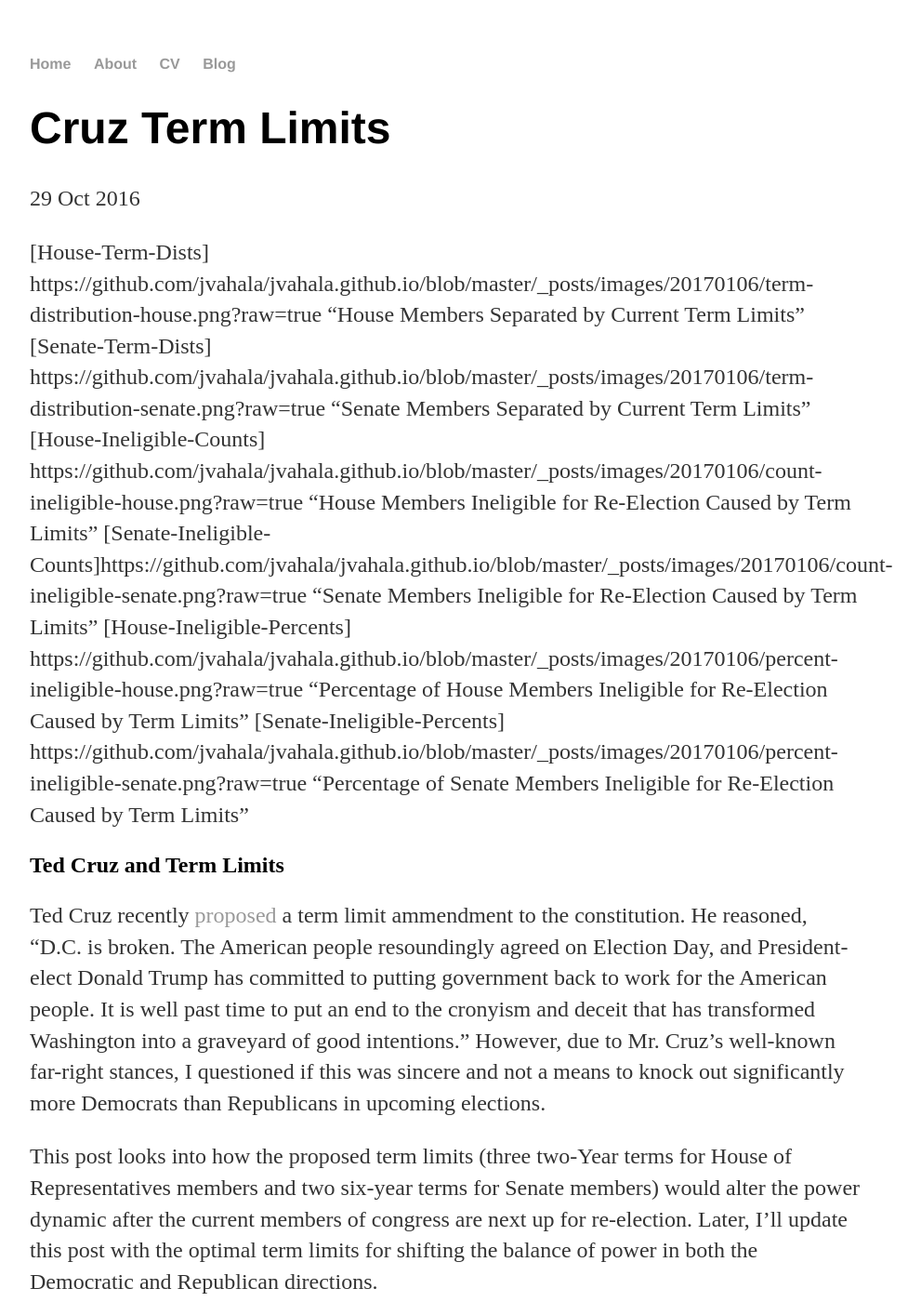
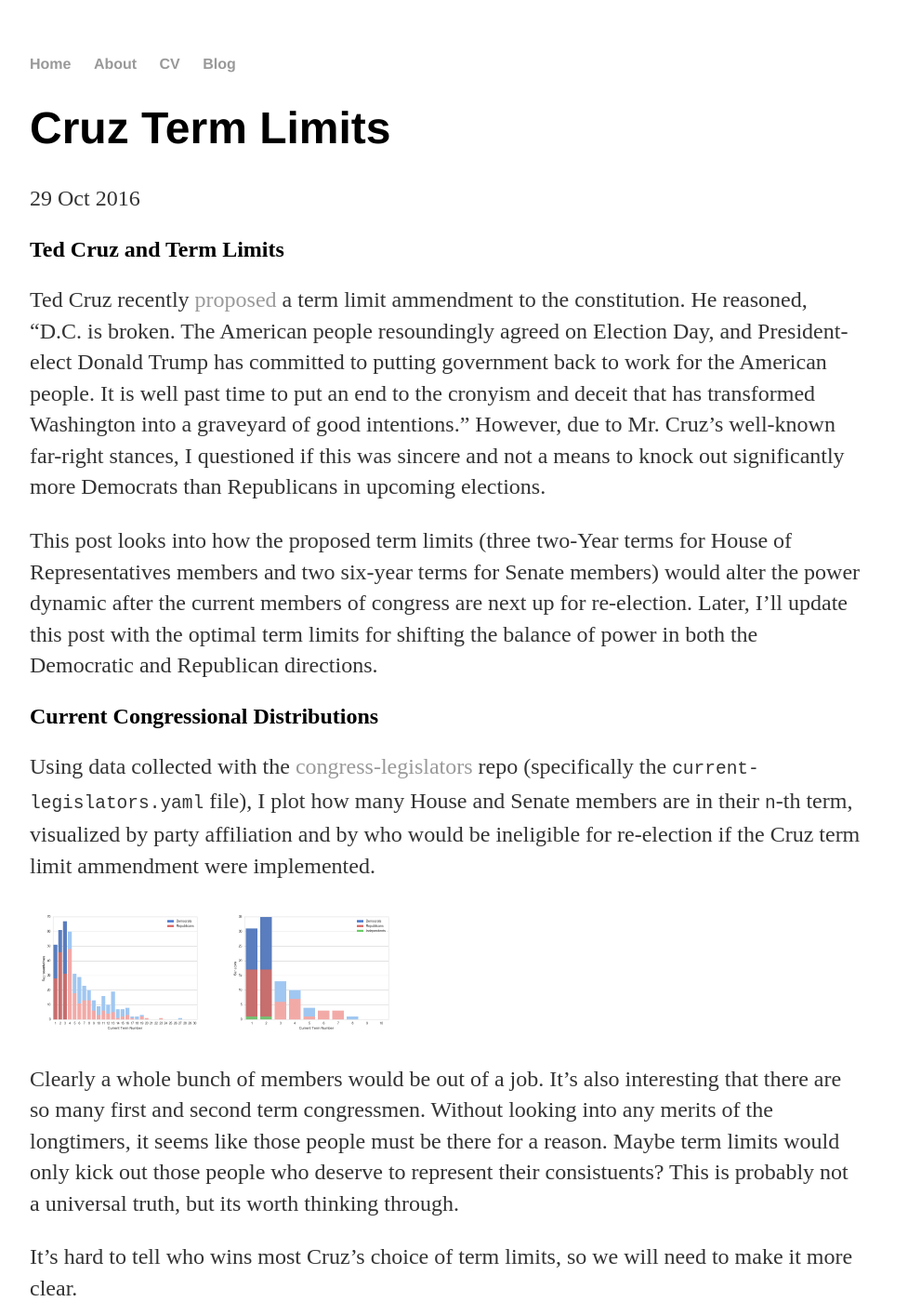
Before and after one commit to jvahala/jvahala.github.io, a Jekyll site: the page built from _posts/2017-01-06-Cruz-Term-Limits-Analysis.md, in a window 1280 px wide and 1400 px high. Shown: the whole window at 93% size, without its empty margins (160-1151 px from the left). Built offline with Jekyll 4.4.1, drawn with Linux system fonts in a browser that asks for light colours; some of the changed text lies outside the part shown.

Commit message:
Update 2017-01-06-Cruz-Term-Limits-Analysis.md

```diff
--- a/_posts/2017-01-06-Cruz-Term-Limits-Analysis.md
+++ b/_posts/2017-01-06-Cruz-Term-Limits-Analysis.md
@@ -3,12 +3,12 @@
 title: "Cruz Term Limits"
 date: 2016-10-29
 ---
-[House-Term-Dists] https://github.com/jvahala/jvahala.github.io/blob/master/_posts/images/20170106/term-distribution-house.png?raw=true "House Members Separated by Current Term Limits"
-[Senate-Term-Dists] https://github.com/jvahala/jvahala.github.io/blob/master/_posts/images/20170106/term-distribution-senate.png?raw=true "Senate Members Separated by Current Term Limits"
-[House-Ineligible-Counts] https://github.com/jvahala/jvahala.github.io/blob/master/_posts/images/20170106/count-ineligible-house.png?raw=true "House Members Ineligible for Re-Election Caused by Term Limits"
-[Senate-Ineligible-Counts]https://github.com/jvahala/jvahala.github.io/blob/master/_posts/images/20170106/count-ineligible-senate.png?raw=true "Senate Members Ineligible for Re-Election Caused by Term Limits"
-[House-Ineligible-Percents] https://github.com/jvahala/jvahala.github.io/blob/master/_posts/images/20170106/percent-ineligible-house.png?raw=true "Percentage of House Members Ineligible for Re-Election Caused by Term Limits"
-[Senate-Ineligible-Percents] https://github.com/jvahala/jvahala.github.io/blob/master/_posts/images/20170106/percent-ineligible-senate.png?raw=true "Percentage of Senate Members Ineligible for Re-Election Caused by Term Limits"
+[House-Term-Dists]: https://github.com/jvahala/jvahala.github.io/blob/master/_posts/images/20170106/term-distribution-house.png?raw=true "House Members Separated by Current Term Limits"
+[Senate-Term-Dists]: https://github.com/jvahala/jvahala.github.io/blob/master/_posts/images/20170106/term-distribution-senate.png?raw=true "Senate Members Separated by Current Term Limits"
+[House-Ineligible-Counts]: https://github.com/jvahala/jvahala.github.io/blob/master/_posts/images/20170106/count-ineligible-house.png?raw=true "House Members Ineligible for Re-Election Caused by Term Limits"
+[Senate-Ineligible-Counts]: https://github.com/jvahala/jvahala.github.io/blob/master/_posts/images/20170106/count-ineligible-senate.png?raw=true "Senate Members Ineligible for Re-Election Caused by Term Limits"
+[House-Ineligible-Percents]: https://github.com/jvahala/jvahala.github.io/blob/master/_posts/images/20170106/percent-ineligible-house.png?raw=true "Percentage of House Members Ineligible for Re-Election Caused by Term Limits"
+[Senate-Ineligible-Percents]: https://github.com/jvahala/jvahala.github.io/blob/master/_posts/images/20170106/percent-ineligible-senate.png?raw=true "Percentage of Senate Members Ineligible for Re-Election Caused by Term Limits"
 
 ## Ted Cruz and Term Limits
 
```
